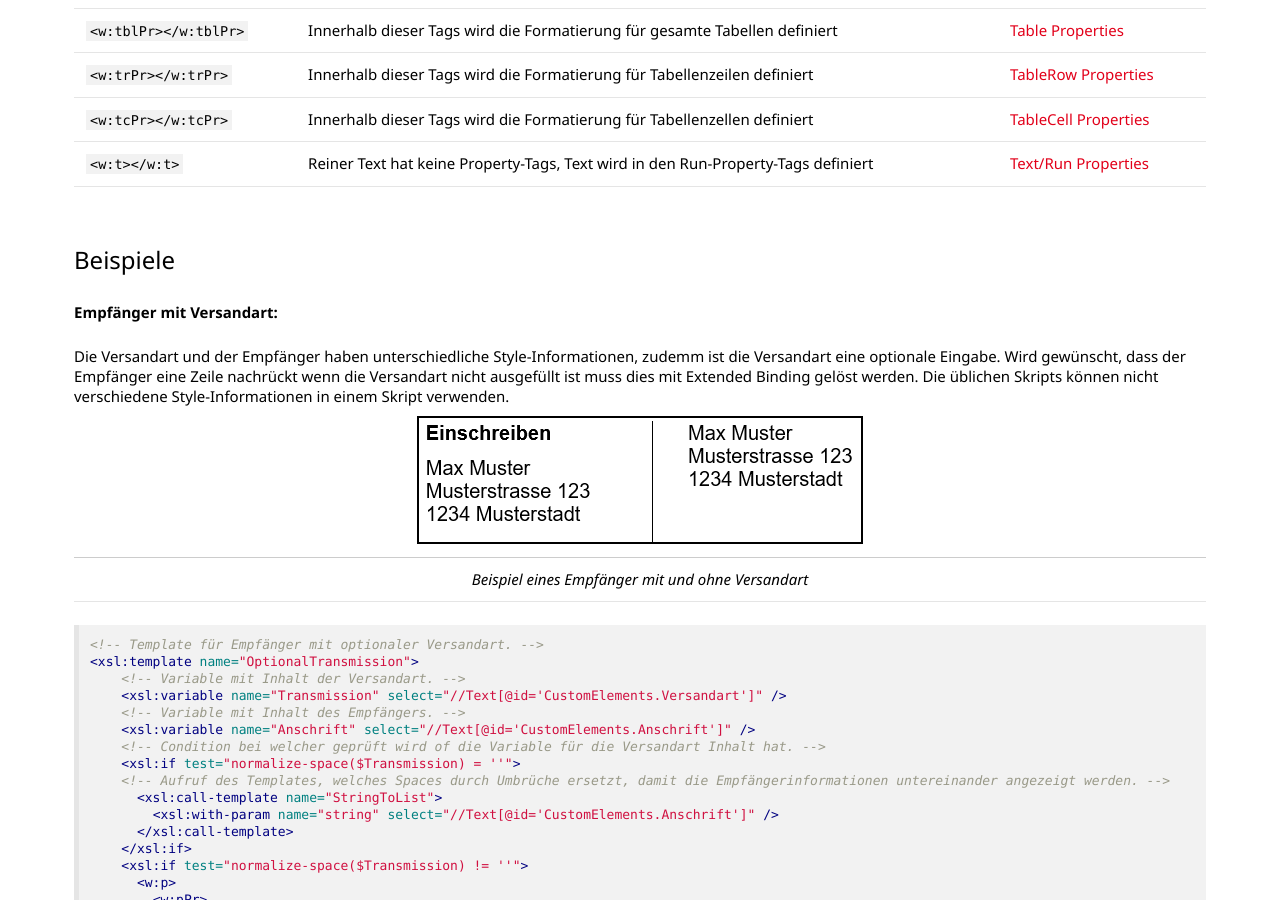
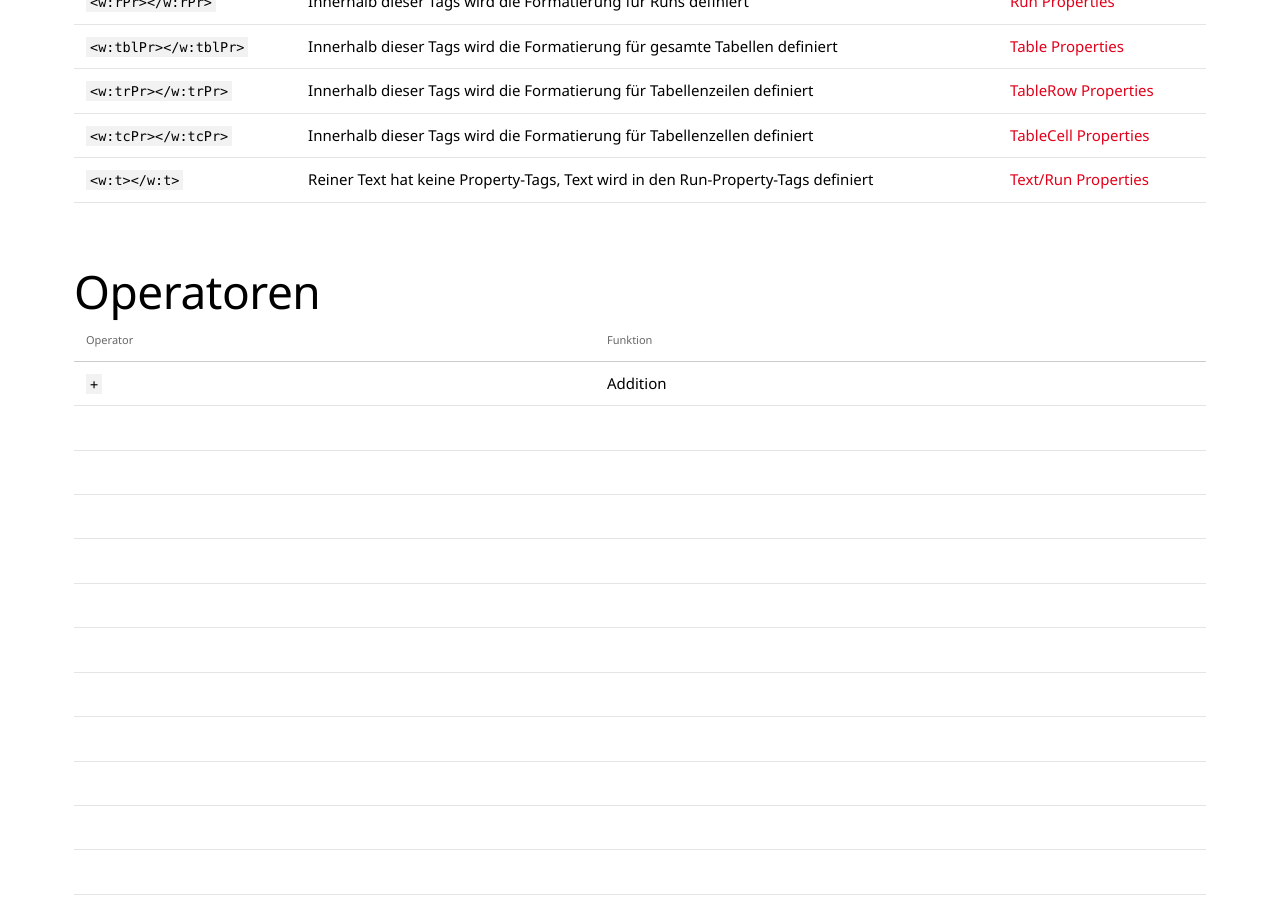
Before and after one commit to primesoft-group/oneoffixx-docs, a Jekyll site: the page built from _pages/docfunc/de/df-extendedbinding.md, in a window 1280 px wide and 900 px high, scrolled down 1707 px. Built offline with Jekyll 4.4.1, drawn with Linux system fonts in a browser that asks for light colours; nearby versions of some CDN libraries; some web fonts are replaced.

Commit message:
updated content

````diff
--- a/_pages/docfunc/de/df-extendedbinding.md
+++ b/_pages/docfunc/de/df-extendedbinding.md
@@ -16,7 +16,7 @@ Das Extended Binding bietet viele neue Möglichkeiten, hat aber auch einige Tüc
 - [Zugriff auf Daten](#zugriffaufdaten)
 - [Beispiele](#beispiele)
 
-### Tags
+## Tags
 
 __Allgemeine Tags:__
 
@@ -52,8 +52,34 @@ __Formatierungs-Container Tags:__
 | ```<w:tcPr></w:tcPr> ``` | Innerhalb dieser Tags wird die Formatierung für Tabellenzellen definiert | [TableCell Properties](http://officeopenxml.com/WPtableCellProperties.php){:target="_blank"} |
 | ```<w:t></w:t> ``` | Reiner Text hat keine Property-Tags, Text wird in den Run-Property-Tags definiert | [Text/Run Properties](http://officeopenxml.com/WPtextFormatting.php){:target="_blank"} |
 
+## Operatoren
 
-#### Beispiele
+{:.table .table-striped}
+| Operator | Funktion |
+| --- | ---- |
+| ```+``` | Addition |
+|  |  |
+|  |  |
+|  |  |
+|  |  |
+|  |  |
+|  |  |
+|  |  |
+|  |  |
+|  |  |
+|  |  |
+|  |  |
+|  |  |
+|  |  |
+|  |  |
+|  |  |
+|  |  |
+|  |  |
+|  |  |
+|  |  |
+|  |  |
+
+## Beispiele
 
 __Empfänger mit Versandart:__
 
````
